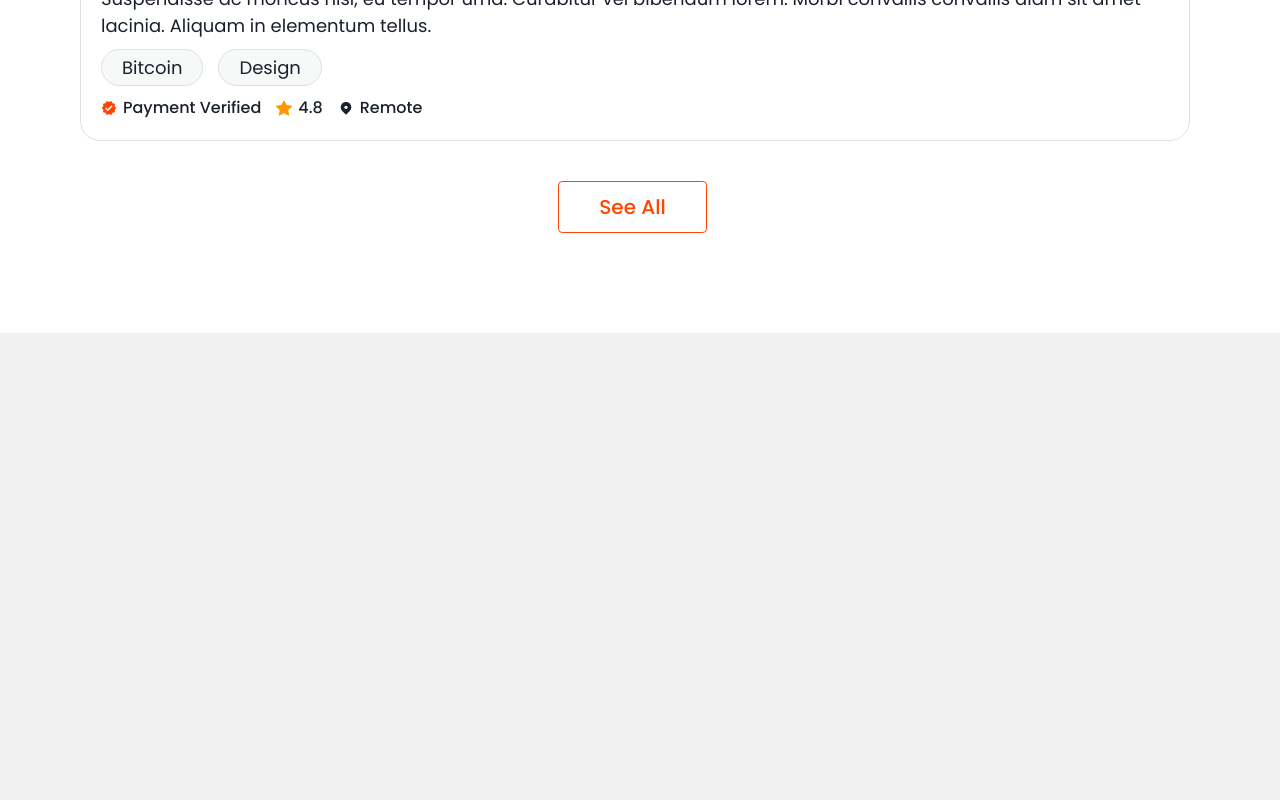
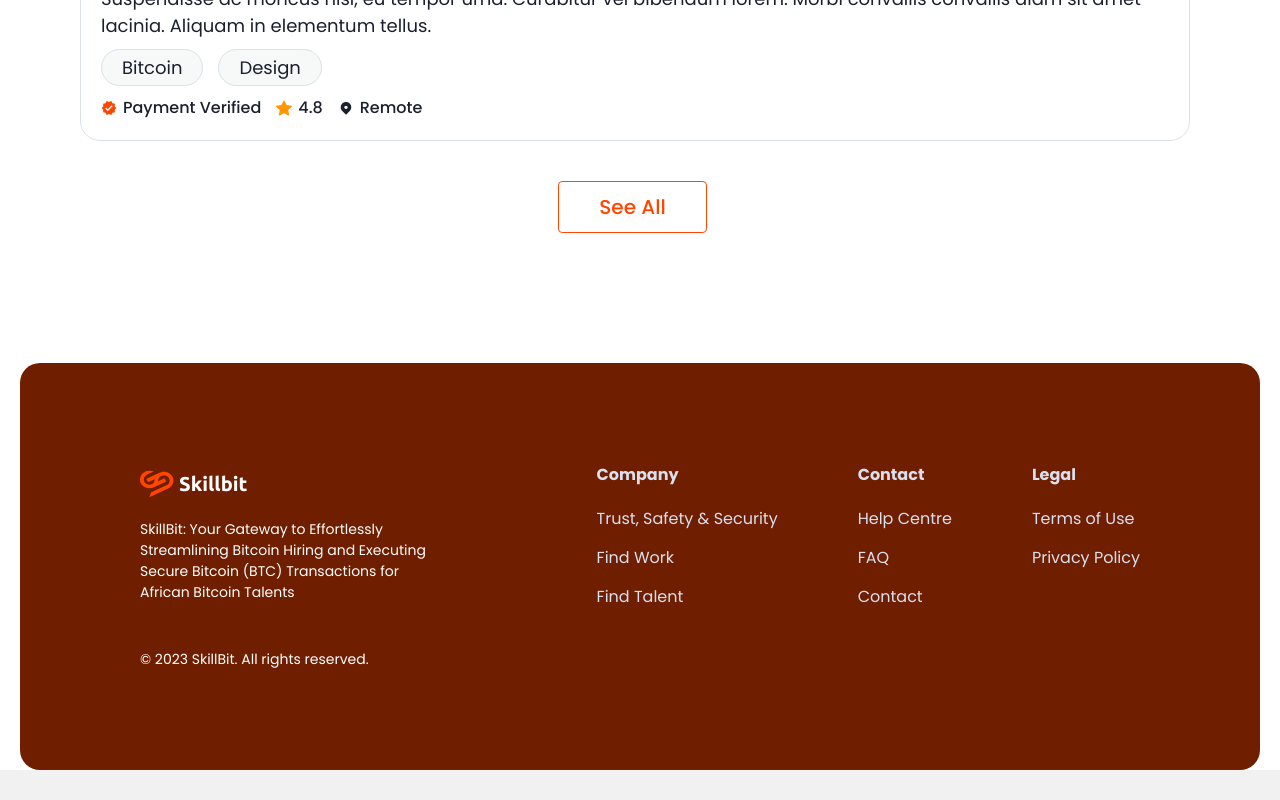
Before and after one commit to Dayvvo/skillbit-fe, a React (Create React App) app: page /job-detail in a window 1280 px wide. Shown: the part 1872-2672 px from the top of the page. Before the commit the page ends 2205 px from the top, so only its background shows below. Built offline with nearby package versions, Linux system fonts and the light colour scheme; no server answers; a web font is replaced by a local one.

Commit message:
added footer

```diff
--- a/src/screens/FindJob/JobDetail.js
+++ b/src/screens/FindJob/JobDetail.js
@@ -8,6 +8,7 @@ import { GrLocation } from 'react-icons/gr';
 import { SiOpera } from 'react-icons/si';
 import { FaFlag, FaUserFriends } from 'react-icons/fa';
 import { WorKCard } from './find-work';
+import Footer from '../../components/layouts/Footer';
 
 const JobDetail = () => {
 
@@ -39,7 +40,8 @@ const JobDetail = () => {
     const hoverEffect = {
         ":hover": {
             color: "white",
-            bgColor: "#FE4600"
+            bgColor: "#FE4600",
+            cursor: "pointer"
         }
     };
   return (
@@ -190,6 +192,8 @@ const JobDetail = () => {
                 <Text fontSize="20px" lineHeight="30px" fontWeight="500">See All</Text>
             </Box>
         </Box>
+
+        <Footer />
     </Box>
   )
 }
```
